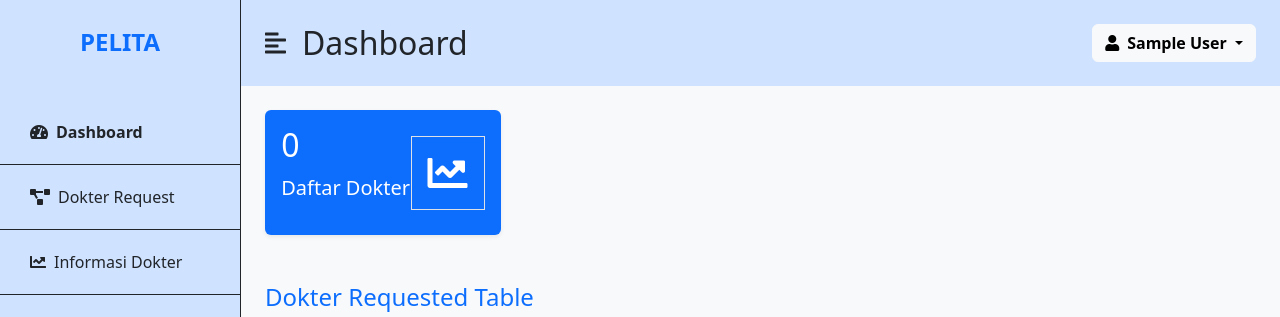
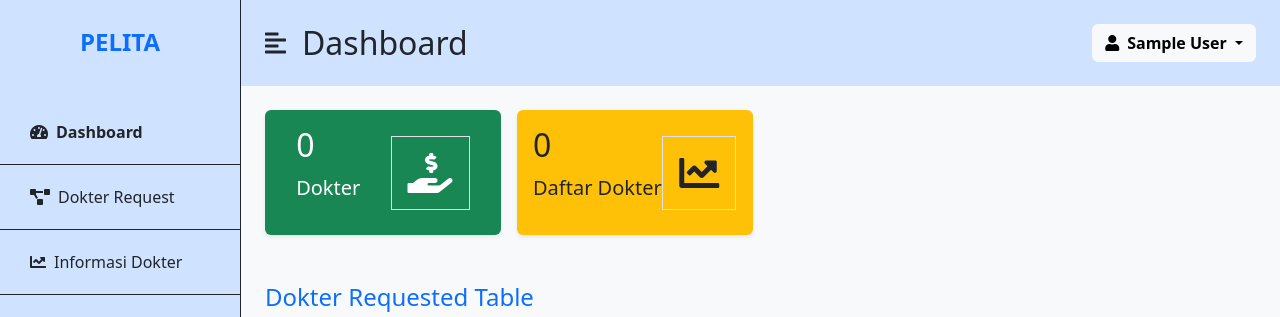
Before and after one commit to Abidzarzlfr/PELITA-V2, a Laravel app: page /adminDokterRequest in a window 1280 px wide. Shown: the top 317 px of the page. Run offline with Laravel 10, Linux system fonts and the light colour scheme; the visitor is signed in with stand-in values (Sample User, id 1); data that the repository does not hold is empty.

Commit message:
feat(controller, views, routes): add confirmDokter function on AdminDokterRequestControler, update DokterRequest views, and routes

```diff
--- a/app/Http/Controllers/AdminDokterRequestController.php
+++ b/app/Http/Controllers/AdminDokterRequestController.php
@@ -7,7 +7,8 @@ use Illuminate\Http\Request;
 
 class AdminDokterRequestController extends Controller
 {
-    public function index() {
+    public function index()
+    {
         // return view('layouts.Admin.layouts.DokterRequest');
 
         $users = User::all();
@@ -18,4 +19,13 @@ class AdminDokterRequestController extends Controller
             return view('layouts.Admin.layouts.DokterRequest', compact('users'));
         }
     }
+
+    public function confirmDokter(Request $request, $id)
+    {
+        $user = User::findOrFail($id);
+
+        $user->update(['dokter_request_status' => 'approved']);
+        $user->update(['role' => 'dokter']);
+        return redirect('/adminDokterRequest');
+    }
 }
--- a/resources/views/layouts/Admin/layouts/DokterRequest.blade.php
+++ b/resources/views/layouts/Admin/layouts/DokterRequest.blade.php
@@ -4,12 +4,21 @@
 <!-- Widget -->
 <div class="row g-3 my-2">
     <div class="col-md-3">
-        <div class="p-3 bg-primary shadow-sm d-flex justify-content-around align-items-center rounded">
+        <div class="p-3 bg-success shadow-sm d-flex justify-content-around align-items-center rounded">
             <div>
-                <h3 class="fs-2 text-white">{{ \App\Models\User::where('dokter_request_status', 'requested')->count() }}</h3>
-                <p class="fs-5 text-white">Daftar Dokter</p>
+                <h3 class="fs-2 text-white">{{ \App\Models\User::where('role', 'dokter')->count() }}</h3>
+                <p class="fs-5 text-white">Dokter</p>
             </div>
-            <i class="fas fa-chart-line fs-1 text-white border rounded-full secondary-bg p-3"></i>
+            <i class="fas fa-hand-holding-usd fs-1 text-white border rounded-full secondary-bg p-3"></i>
+        </div>
+    </div>
+    <div class="col-md-3">
+        <div class="p-3 bg-warning shadow-sm d-flex justify-content-around align-items-center rounded">
+            <div>
+                <h3 class="fs-2">{{ \App\Models\User::where('dokter_request_status', 'requested')->count() }}</h3>
+                <p class="fs-5">Daftar Dokter</p>
+            </div>
+            <i class="fas fa-chart-line fs-1 border rounded-full secondary-bg p-3"></i>
         </div>
     </div>
 </div>
@@ -48,7 +57,10 @@
                     <td>{{ $user->dokter_nip }}</td>
                     <td>{{ $user->dokter_detail }}</td>
                     <td>
-                        <button type="button" class="btn btn-success mt-1"><i class="fas fa-check"></i></i></button>
+                        <form method="POST" action="{{ route('adminDokterRequest', ['id' => $user->id]) }}">
+                            @csrf
+                            <button type="submit" class="btn btn-success mt-1"><i class="fas fa-check"></i></button>
+                        </form>
                     </td>
                 </tr>
                 @endif
@@ -57,7 +69,7 @@
         </table>
     </div>
 
-    <!-- Dokter Request Table -->
+    <!-- Dokter Approved Table -->
     <h3 class="fs-4 mb-3 text-primary mt-2">Dokter Approved Table</h3>
     <div class="col">
         <table class="table table-bordered rounded shadow-sm table-hover">
--- a/routes/web.php
+++ b/routes/web.php
@@ -86,4 +86,5 @@ Route::group(['middleware' => 'auth'], function () {
 
     Route::get('/adminView', [AdminController::class, 'index'])->name('adminView');
     Route::get('/adminDokterRequest', [AdminDokterRequestController::class, 'index']);
+    Route::post('/adminDokterRequest/{id}', [AdminDokterRequestController::class, 'confirmDokter'])->name('adminDokterRequest');
 });
```
